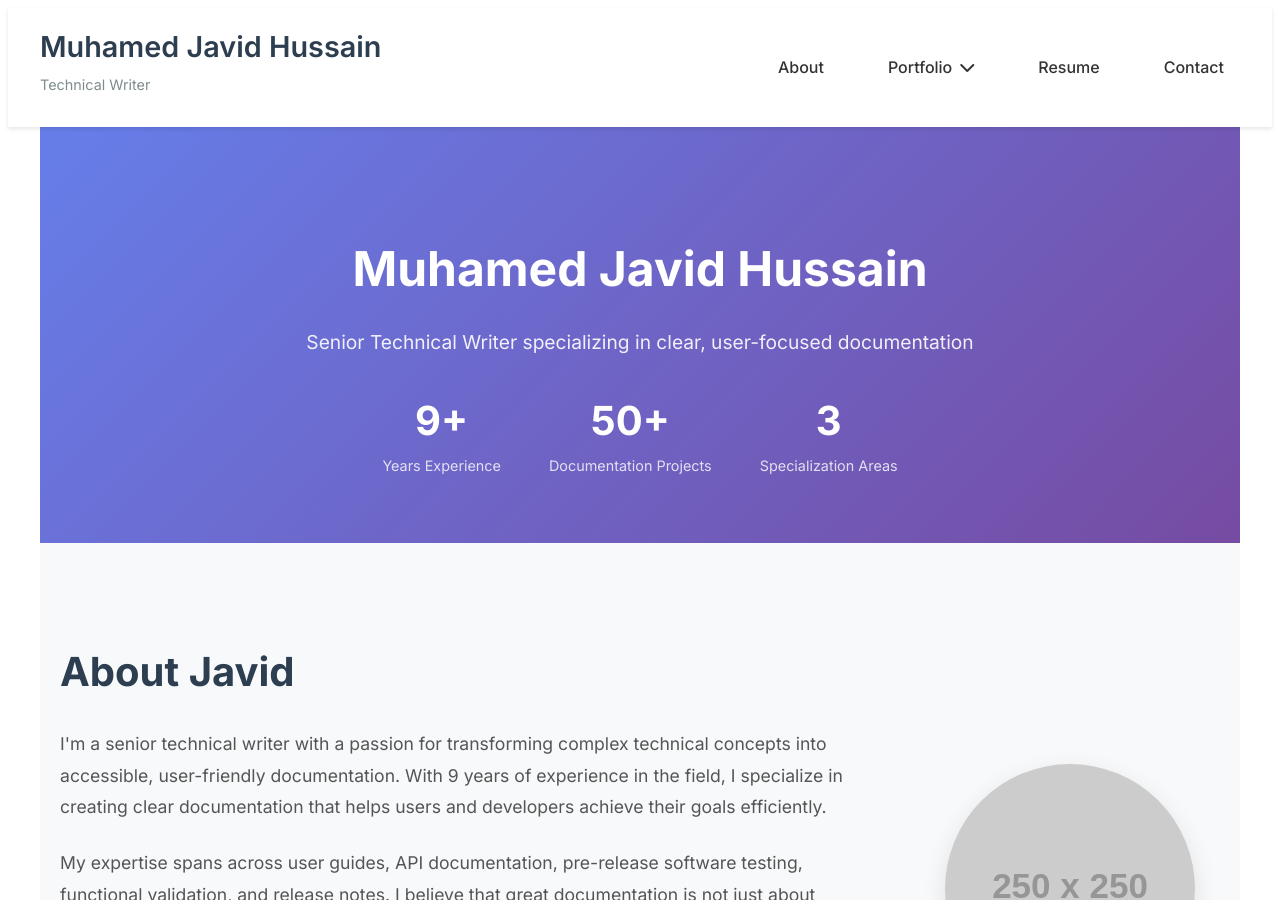
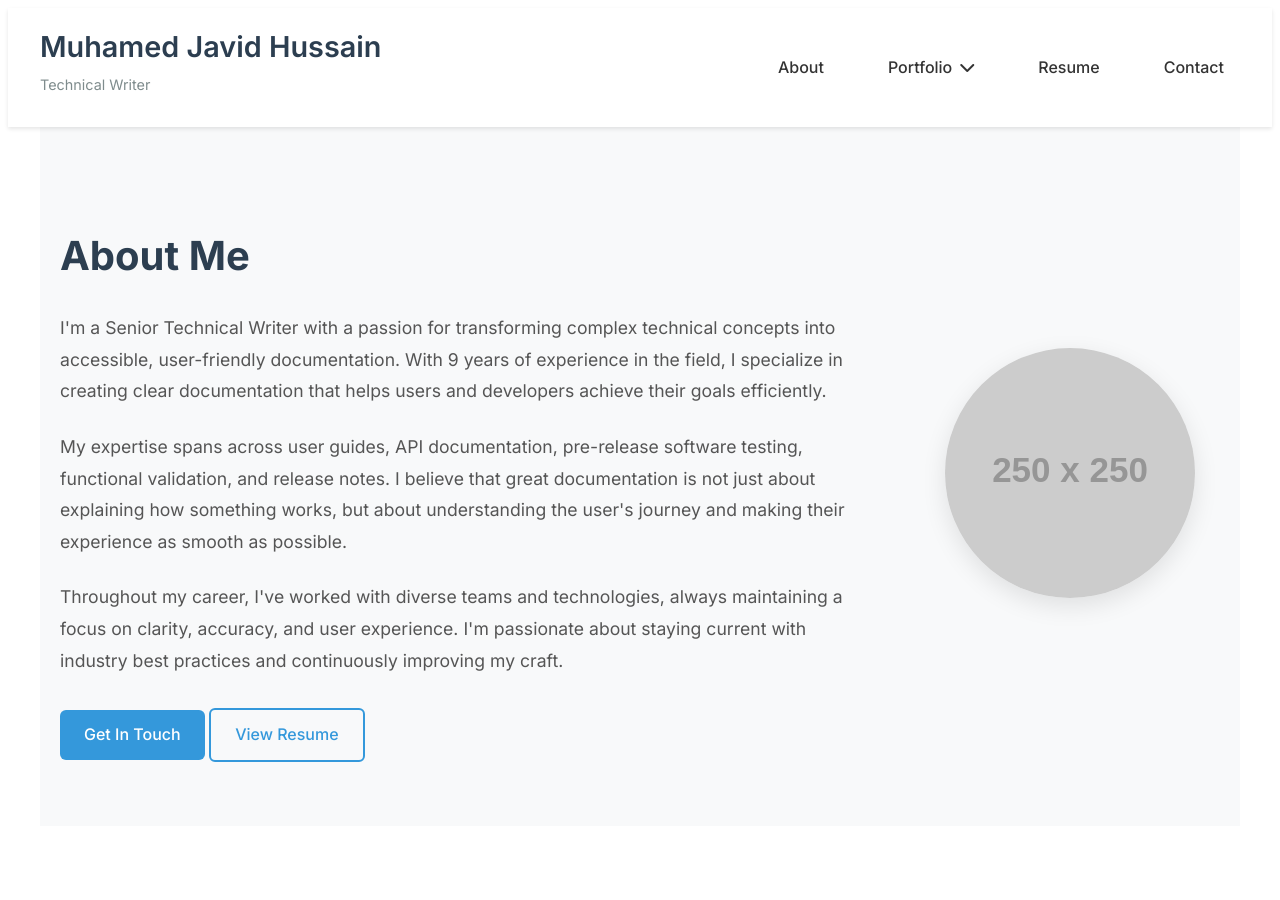
Before and after one commit to ashfaqfarook/Test, a Jekyll site: the page built from index.html, in a window 1280 px wide and 900 px high. Built offline with Jekyll 4.4.1, drawn with Linux system fonts in a browser that asks for light colours.

Commit message:
Update index.html

```diff
--- a/index.html
+++ b/index.html
@@ -3,36 +3,13 @@ layout: default
 title: "About Me"
 ---
 
-<section class="hero">
-    <div class="wrapper">
-        <div class="hero-content">
-            <h1>Muhamed Javid Hussain</h1>
-            <p>Senior Technical Writer specializing in clear, user-focused documentation</p>
-            <div class="hero-stats">
-                <div class="stat-item">
-                    <span class="stat-number">9+</span>
-                    <span class="stat-label">Years Experience</span>
-                </div>
-                <div class="stat-item">
-                    <span class="stat-number">50+</span>
-                    <span class="stat-label">Documentation Projects</span>
-                </div>
-                <div class="stat-item">
-                    <span class="stat-number">3</span>
-                    <span class="stat-label">Specialization Areas</span>
-                </div>
-            </div>
-        </div>
-    </div>
-</section>
-
 <section class="about-section">
     <div class="wrapper">
         <div class="about-content">
             <div class="about-text">
-                <h2>About Javid</h2>
+                <h2>About Me</h2>
                 <p>
-                    I'm a senior technical writer with a passion for transforming complex technical concepts into accessible,
+                    I'm a Senior Technical Writer with a passion for transforming complex technical concepts into accessible,
                     user-friendly documentation. With 9 years of experience in the field, I specialize in creating clear
                     documentation that helps users and developers achieve their goals efficiently.
                 </p>
@@ -47,8 +24,8 @@ title: "About Me"
                     and continuously improving my craft.
                 </p>
                 <div style="margin-top: 2rem;">
-                    <a href="/contact/" class="btn btn-primary">Get In Touch</a>
-                    <a href="/resume/" class="btn btn-outline">View Resume</a>
+                    <a href="/_pages/contact/" class="btn btn-primary">Get In Touch</a>
+                    <a href="/_pages/resume/" class="btn btn-outline">View Resume</a>
                 </div>
             </div>
             <div class="about-image">
```
